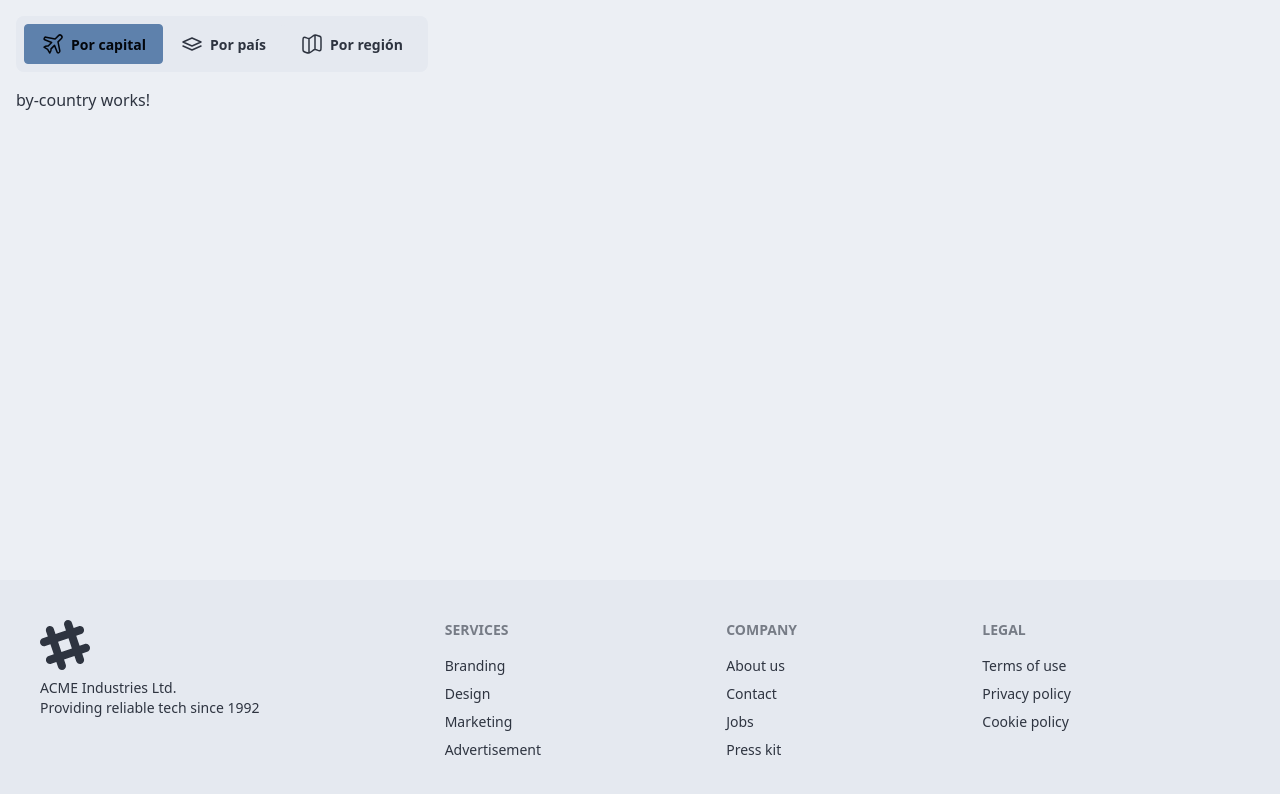
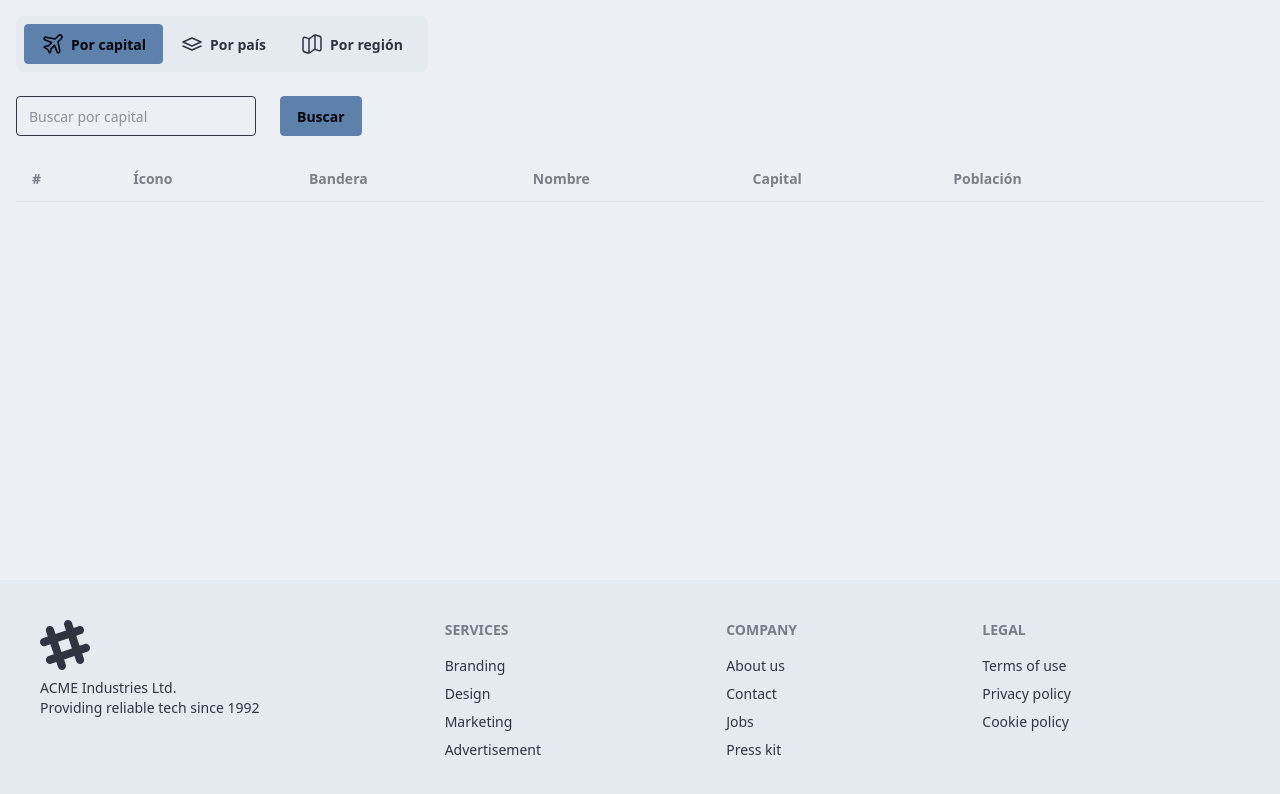
Before and after one commit to baenat/country-world-finder, an Angular app: page /country/by-capital in a window 1280 px wide. Shown: the top 794 px of the page. Built offline with nearby package versions, Linux system fonts and the light colour scheme.

Commit message:
Implementa componentes genericos buscar y listar información

```diff
--- a/src/app/country/pages/by-country/by-country.component.html
+++ b/src/app/country/pages/by-country/by-country.component.html
@@ -1 +1,3 @@
-<p>by-country works!</p>
+<country-search-input placeholder="Buscar por capital" (txtValue)="onEmitSearch($event)" />
+
+<country-data-list />
--- a/src/app/country/pages/by-country/by-country.component.ts
+++ b/src/app/country/pages/by-country/by-country.component.ts
@@ -1,11 +1,17 @@
 import { Component } from '@angular/core';
+import { SearchInputComponent } from "../../components/search-input/search-input.component";
+import { DataListComponent } from "../../components/data-list/data-list.component";
 
 @Component({
   selector: 'app-by-country',
-  imports: [],
+  imports: [SearchInputComponent, DataListComponent],
   templateUrl: './by-country.component.html',
   styleUrl: './by-country.component.css'
 })
 export class ByCountryComponent {
 
+  onEmitSearch(value: string) {
+    console.log({ value });
+  }
+
 }
```
